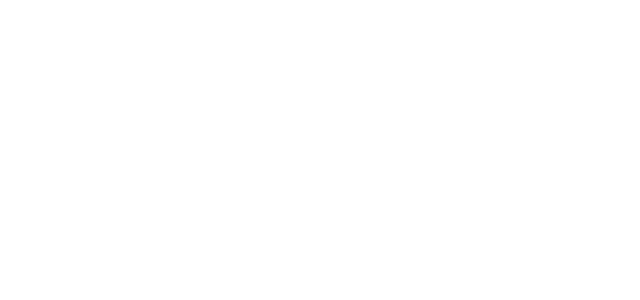
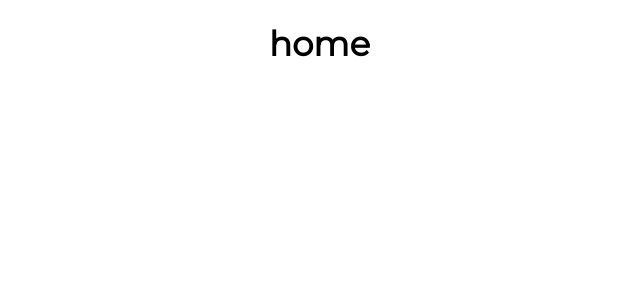
Before and after one commit to viedamayanti/meal-sharing, a React app: page / in a window 1280 px wide. Shown: the top 300 px of the page, without its empty margins (115-755 px from the left). Built offline with nearby package versions, Linux system fonts and the light colour scheme.

Commit message:
some changed

```diff
--- a/src/client/App.js
+++ b/src/client/App.js
@@ -6,9 +6,11 @@ import Home from './components/TestComponent/Home';
 function App() {
   return (
     <Router>
-      <Route exact path='/'></Route>
+      <Route exact path='/'>
+        <h1>home</h1>
+      </Route>
       <Route exact path='/lol'>
-        <Home />
+        <h1> lol</h1>
       </Route>
       <Route exact path='/test-component'>
         <TestComponent></TestComponent>
```
